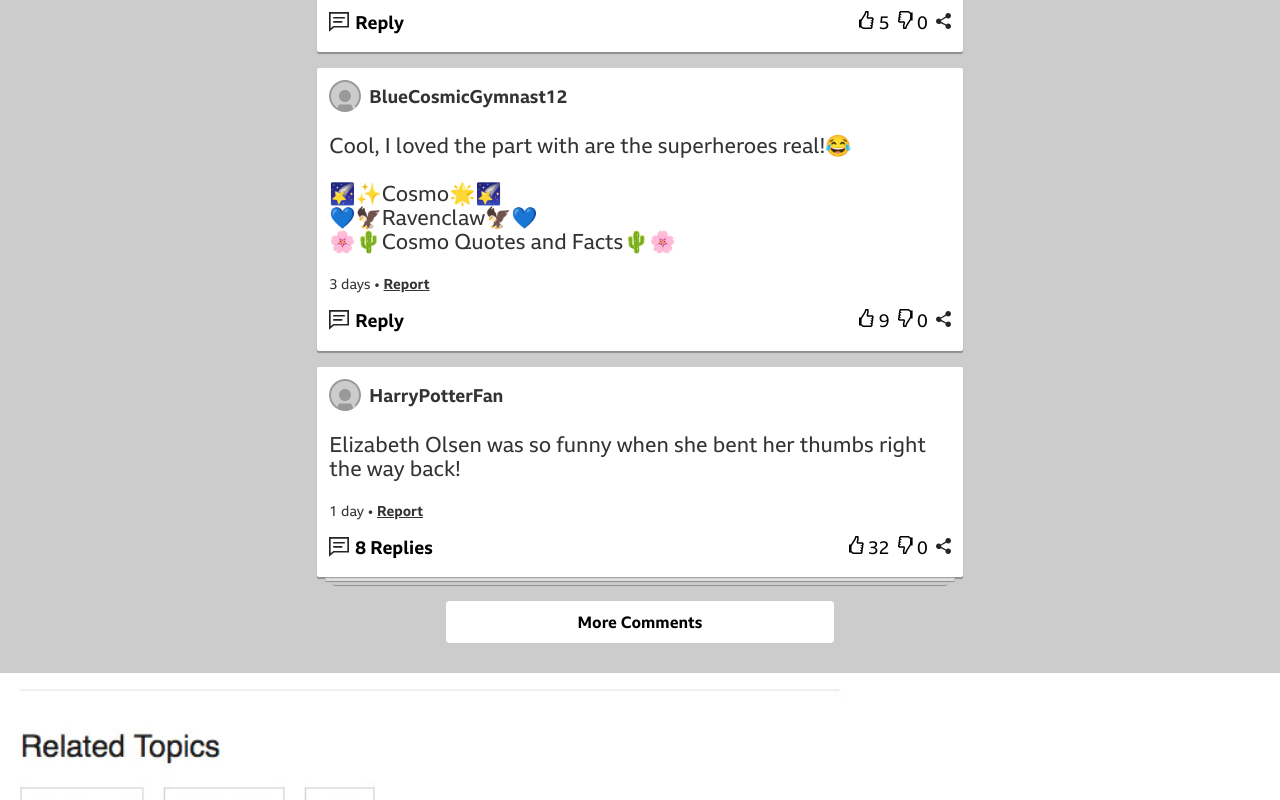
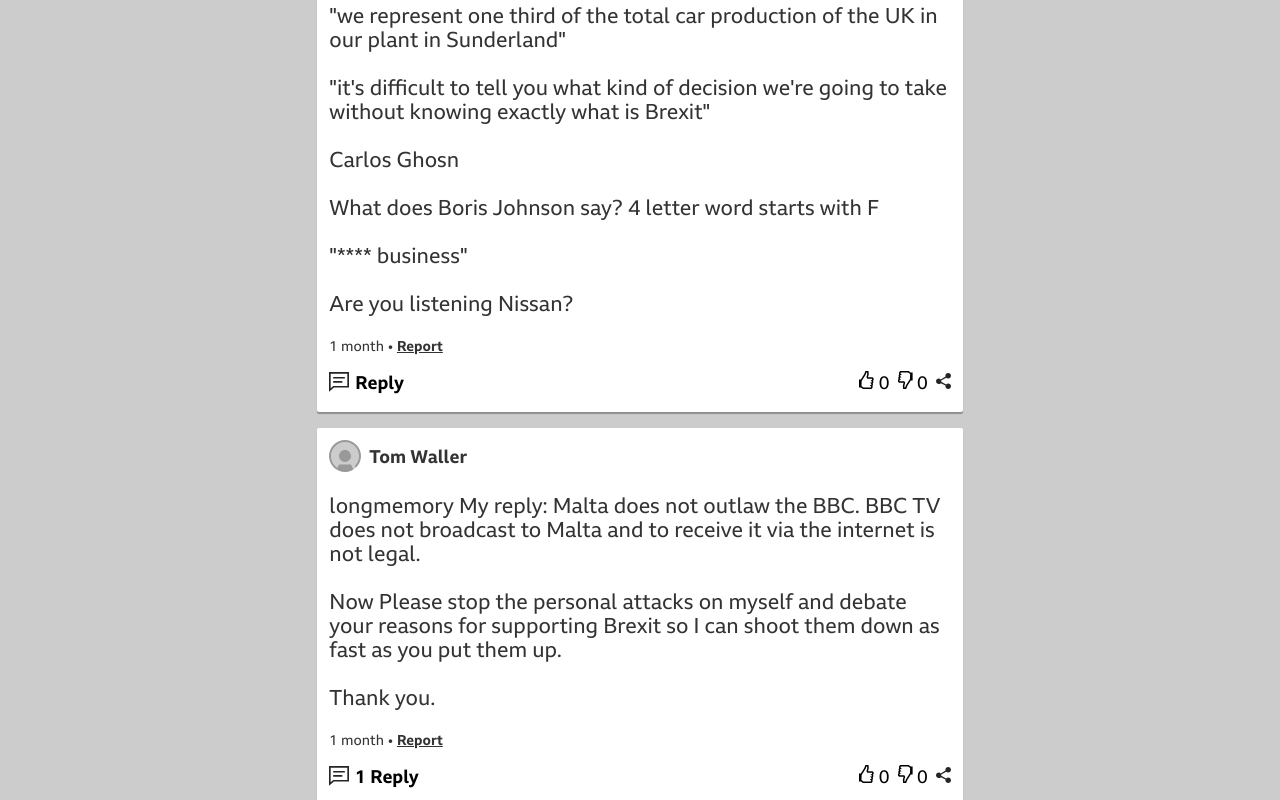
Before and after one commit to simonsinclair/comments-prototype, a Vue app: page / in a window 1280 px wide. Shown: the part 6400-7200 px from the top of the page. Built offline with nearby package versions, Linux system fonts and the light colour scheme.

Commit message:
Update Core comments data

```diff
--- a/src/comments-core.js
+++ b/src/comments-core.js
@@ -1,22 +1,25 @@
+/* eslint quotes: ["error", "single", { "allowTemplateLiterals": true }] */
 module.exports = {
   title: 'Comments',
   comments: [
     {
       id: 1,
-      displayName: 'AprilShowers13',
-      commentText: 'can\'t wait for the next avengers to come out!!!!',
+      displayName: 'british patriot',
+      commentText: `We don't need cars or planes or employees or tax revenue or jobs.
+
+( I've got 500 Unicorn eggs. Up West they'll charge you £1m each, I can let you have them for a 'pony' a piece or 5 for a 'monkey'...guaranteed to turn base metal into pure gold..cash only......................eggs may be gold painted duck eggs, buyer beware, only for holders of Blue Passports..it's the will of the people, innit)`,
       // new Date(year, monthIndex [, day [, hours [, minutes [, seconds [, milliseconds]]]]]);
       // The argument monthIndex is 0-based. This means that January = 0 and December = 11.
       timestamp: new Date(2018, 4, 17, 17, 2),
-      numUpVotes: 2,
+      numUpVotes: 1,
       numDownVotes: 0,
       // displayName, replyText, timestamp, numUpVotes, numDownVotes,
       replies: [],
     },
     {
       id: 2,
-      displayName: 'U17035666',
-      commentText: 'i love the Avengers',
+      displayName: 'notory',
+      commentText: 'Gosh exploding gammon ! Doesn\'t bear thinking about !',
       timestamp: new Date(2018, 4, 21, 17, 2),
       numUpVotes: 1,
       numDownVotes: 0,
@@ -24,283 +27,253 @@
     },
     {
       id: 3,
-      displayName: 'OrangeSummerySeal',
-      commentText: 'Oh Tom Holland wasn\'t there\n\nDoes anyone know Tom Holland?',
+      displayName: 'icecoldstevet',
+      commentText: `Although investment is lower at present it is still significant even though Brexit is now happening (repeal of 1972 act taking us out is now law). Lower level of investment could also be due to cyclical and other reasons.
+
+We want to see all business thrive but most of this noise is from large corporations. Also remember out of 26m employed in UK 22m are employed by SME's or the public sector`,
       timestamp: new Date(2018, 4, 22, 9, 2),
       numUpVotes: 6,
       numDownVotes: 0,
       replies: [
         {
           id: 1,
-          displayName: 'DJ_SnowflakeDiva',
-          replyText: 'Yep, Tom Holland (AKA: SpiderMan) is on Infinity War. But so is Chris Evans (AKA: Captain America) and Robert Downey Jr (AKA: Iron Man). So maybe they just were *sadly* busy at the time of the interview 😔\nHope this helps!',
+          displayName: 'Chris B',
+          replyText: `No so. The recently passed Withdrawal Act repeals the 1972 European Communities Act on the day we leave (if we leave) & not before.
+
+If for any reason, we don't leave, then the 1972 act stands.
+
+All that the Withdrawal Act does is to define what happens when we leave. It doesn't make us any more or less likely to leave.`,
           timestamp: new Date(2018, 5, 23, 10, 2),
-          numUpVotes: 21,
+          numUpVotes: 2,
+          numDownVotes: 0,
+        },
+        {
+          id: 2,
+          displayName: 'anotherfakename',
+          replyText: `A researched piece by the BBC would have informed us of the total investment in the car industry, not just from outside, it would also have provided comparisons with other nations. But then it might not have sounded such a disaster and of course might not have linked so readily to the BBC anti brexit agenda. Mind you, I doubt their arts students could even have done the research`,
+          timestamp: new Date(2018, 5, 23, 10, 2),
+          numUpVotes: 0,
+          numDownVotes: 2,
+        },
+      ],
+    },
+    {
+      id: 4,
+      displayName: 'icecoldstevet',
+      commentText: `Although investment is lower at present it is still significant even though Brexit is now happening (repeal of 1972 act taking us out is now law). Lower level of investment could also be due to cyclical and other reasons.
+
+We want to see all business thrive but most of this noise is from large corporations. Also remember out of 26m employed in UK 22m are employed by SME's or the public sector`,
+      timestamp: new Date(2018, 4, 22, 17, 2),
+      numUpVotes: 2,
+      numDownVotes: 0,
+      replies: [],
+    },
+    {
+      id: 5,
+      displayName: 'londonbob',
+      commentText: 'Tick tock tick tock barnier',
+      timestamp: new Date(2018, 4, 22, 17, 2),
+      numUpVotes: 8,
+      numDownVotes: 0,
+      replies: [
+        {
+          id: 1,
+          displayName: 'Chris B',
+          replyText: `This guy can now count to four, albeit without the actual numbers. And he's remembered the name of one of the key figures.
+
+Next time, he might even use a capital letter.`,
+          timestamp: new Date(2018, 5, 23, 10, 2),
+          numUpVotes: 3,
+          numDownVotes: 0,
+        },
+        {
+          id: 2,
+          displayName: 'Petts Wood Dave',
+          replyText: `And when it stops ticking are you quite confident that it’s not going to explode in our faces. I’m certainly not!`,
+          timestamp: new Date(2018, 5, 23, 10, 2),
+          numUpVotes: 1,
+          numDownVotes: 0,
+        },
+      ],
+    },
+    // {
+    //   id: 6,
+    //   displayName: 'londonbob',
+    //   commentText: 'Tick tock tick tock barnier',
+    //   timestamp: new Date(2018, 4, 22, 17, 2),
+    //   numUpVotes: 1,
+    //   numDownVotes: 2,
+    //   replies: [],
+    // },
+    {
+      id: 7,
+      displayName: 'make sense',
+      commentText: `There's always Macron to take over once Merkel falls. Oh wait! He's busy building a private swimming pool and buying crockery!`,
+      timestamp: new Date(2018, 4, 22, 17, 2),
+      numUpVotes: 1,
+      numDownVotes: 2,
+      replies: [],
+    },
+    {
+      id: 8,
+      displayName: 'EddieEagle',
+      commentText: `We are ending up with a soft Brexit. And the Quitters only have themselves to blame for this by failing to deliver the promised benefits. Not the EU’s fault, migrants or Remain supporters, it’s the lying Quitters, Tories and UKIP bigots’ fault for believing in their own lies. Bye bye cliff edge 👋 and welcome to what’s best for Britain 🇬🇧`,
+      timestamp: new Date(2018, 4, 22, 17, 2),
+      numUpVotes: 4,
+      numDownVotes: 3,
+      replies: [
+        {
+          id: 1,
+          displayName: 'anotherfakename',
+          replyText: `Several points. a) We arent out so how can we deliver the benefits of being out. b) May, the government, mps and civil service making a mess of the whole issue are remainers. c) we ended here because those listed in b do not, have not and will never believe in Britain.
+Yes we will end up without leaving, and the UK will suffer from remaining in all the costs and rules as it has for 40 year`,
+          timestamp: new Date(2018, 4, 22, 17, 2),
+          numUpVotes: 0,
+          numDownVotes: 3,
+        },
+      ],
+    },
+    {
+      id: 9,
+      displayName: 'SnowyDay',
+      commentText: `Germany knocked out of the World Cup, Merkel next ? Then the EU ? Better stay in the UK guys, the EU's going down....
+.`,
+      timestamp: new Date(2018, 4, 22, 17, 2),
+      numUpVotes: 3,
+      numDownVotes: 4,
+      replies: [],
+    },
+    {
+      id: 10,
+      displayName: 'longmemory',
+      commentText: `We saw this look of defeat in Stalingrad.`,
+      timestamp: new Date(2018, 4, 22, 17, 2),
+      numUpVotes: 3,
+      numDownVotes: 2,
+      replies: [],
+    },
+    {
+      id: 11,
+      displayName: 'Cap Ferrat',
+      commentText: `Yes indeed, looks like Germany is about to change its political leadership with the coalition disintegrating.
+
+EU has typified arrogance and so no surprise that it has found its elf in such a mess.
+
+Uk was only there as a cash cow.
+
+
+Most Scottish people have now joined the Leave campaign, it’s hardly surprising!!
+
+Euro will fall first closely followed by the EU...
+
+Watch and learn`,
+      timestamp: new Date(2018, 4, 22, 17, 2),
+      numUpVotes: 4,
+      numDownVotes: 3,
+      replies: [],
+    },
+    {
+      id: 12,
+      displayName: 'longmemory',
+      commentText: `Oh well it looks like:
+
+Springtime for Merkel & Germany
+
+:-)`,
+      timestamp: new Date(2018, 4, 22, 17, 2),
+      numUpVotes: 4,
+      numDownVotes: 3,
+      replies: [],
+    },
+    {
+      id: 13,
+      displayName: 'longmemory',
+      commentText: `We saw this look of defeat in Stalingrad.`,
+      timestamp: new Date(2018, 4, 22, 17, 2),
+      numUpVotes: 3,
+      numDownVotes: 2,
+      replies: [],
+    },
+    {
+      id: 14,
+      displayName: 'Tom Waller',
+      commentText: `londonbob You can debate a Clock:
+
+Digital or Analogue
+Battery or Windup
+Roman or plain numbers
+24 or 12 hour
+
+Problem here is that you and longmemory can not debate Brexit. That is the big issue.`,
+      timestamp: new Date(2018, 4, 22, 17, 2),
+      numUpVotes: 1,
+      numDownVotes: 1,
+      replies: [
+        {
+          id: 1,
+          displayName: 'londonbob',
+          replyText: `every one that you have mentioned still goes tick tock.Brexit was a free vote and the result after the clock stopped to count the legal democratic votes from the UK was to leave.`,
+          timestamp: new Date(2018, 4, 22, 17, 2),
+          numUpVotes: 3,
+          numDownVotes: 1,
+        },
+      ],
+    },
+    {
+      id: 15,
+      displayName: 'Tom Waller',
+      commentText: `Where is the pro Brexit debate?
+
+Please inform us how you know more than the people who run the multinational car plants of Europe and inform us all of the error of there ways, as the Government clearly can not at this time.
+
+Q: Can the English Conservative party boil an Egg?
+
+A: Yes but only with the help of the Ulster DUP.`,
+      timestamp: new Date(2018, 4, 22, 17, 2),
+      numUpVotes: 0,
+      numDownVotes: 1,
+      replies: [],
+    },
+    {
+      id: 16,
+      displayName: 'Tom Waller',
+      commentText: `longmemory My reply: Malta does not outlaw the BBC. BBC TV does not broadcast to Malta and to receive it via the internet is not legal.
+
+Now Please stop the personal attacks on myself and debate your reasons for supporting Brexit so I can shoot them down as fast as you put them up.
+
+Thank you.`,
+      timestamp: new Date(2018, 4, 22, 17, 2),
+      numUpVotes: 0,
+      numDownVotes: 0,
+      replies: [
+        {
+          id: 1,
+          displayName: 'londonbob',
+          replyText: `what is the difference between legal and illegal.?`,
+          timestamp: new Date(2018, 4, 22, 17, 2),
+          numUpVotes: 0,
           numDownVotes: 0,
         },
       ],
     },
     {
-      id: 4,
-      displayName: 'U17011742',
-      commentText: 'matter eater lad whaaaaat',
+      id: 17,
+      displayName: 'Usun Dem',
+      commentText: `"difficult to take a position not knowing what Brexit will look like"
+
+"we represent one third of the total car production of the UK in our plant in Sunderland"
+
+"it's difficult to tell you what kind of decision we're going to take without knowing exactly what is Brexit"
+
+Carlos Ghosn
+
+What does Boris Johnson say? 4 letter word starts with F
+
+"**** business"
+
+Are you listening Nissan?`,
       timestamp: new Date(2018, 4, 22, 17, 2),
-      numUpVotes: 8,
-      numDownVotes: 0,
-      replies: [],
-    },
-    {
-      id: 5,
-      displayName: 'DiamondSnowKitten',
-      commentText: 'I can\'t believe there\'s a superhero that turns into ice cream. Useless superpower...\nBy the way StarstoneViolinChimp yes the guardians of the galaxy are in Infinity War',
-      timestamp: new Date(2018, 4, 22, 17, 2),
-      numUpVotes: 13,
-      numDownVotes: 0,
-      replies: [],
-    },
-    {
-      id: 6,
-      displayName: 'DiamondSnowKitten',
-      commentText: 'I love Marvel and Avengers Infinity War was one of their best movies. Can\'t wait for the sequel and the rest of phase 4',
-      timestamp: new Date(2018, 5, 3, 17, 2),
-      numUpVotes: 24,
-      numDownVotes: 0,
-      replies: [],
-    },
-    {
-      id: 7,
-      displayName: 'SwimmingPengiun',
-      commentText: 'Cool 🙂👍❤️',
-      timestamp: new Date(2018, 5, 15, 9, 2),
-      numUpVotes: 1,
-      numDownVotes: 0,
-      replies: [],
-    },
-    {
-      id: 8,
-      displayName: 'jelly_ferret',
-      commentText: 'Scarlet Witch is my favourite super hero! And 2 of my 3 favourite actors were in this !!',
-      timestamp: new Date(2018, 5, 16, 9, 2),
-      numUpVotes: 10,
-      numDownVotes: 0,
-      replies: [],
-    },
-    {
-      id: 9,
-      displayName: 'redguitar10',
-      commentText: 'I absolutely love all the avengers! So amazing!',
-      timestamp: new Date(2018, 5, 16, 9, 30),
-      numUpVotes: 1,
-      numDownVotes: 0,
-      replies: [],
-    },
-    {
-      id: 10,
-      displayName: 'DancingBluePotato',
-      commentText: 'Aren\'t the Guardians of the Galaxy supposed to be in this film? I\'ve completely forgot lol 😂\nViolin 🎻',
-      timestamp: new Date(2018, 5, 19, 9, 30),
-      numUpVotes: 9,
-      numDownVotes: 0,
-      replies: [],
-    },
-    {
-      id: 11,
-      displayName: 'Unicorn22',
-      commentText: 'I absolutely love marvel and all the avengers! 💕 But I’m sad Tom Holland isn\'t there',
-      timestamp: new Date(2018, 5, 20, 17, 30),
-      numUpVotes: 8,
-      numDownVotes: 0,
-      replies: [
-        {
-          id: 1,
-          displayName: 'DJ_SnowflakeDiva',
-          replyText: 'I agree *crying on the inside* 😂\n\n👑❄🔥🎶 DJ Ash 🎶🔥❄👑\n😎🐍👑 #SlytherinQueen 👑🐍😎\n👻🎉😱🎆BP\'sOctoberFoTM2017🎆😱🎉👻',
-          timestamp: new Date(2018, 5, 20, 17, 31),
-          numUpVotes: 4,
-          numDownVotes: 0,
-        },
-        {
-          id: 2,
-          displayName: 'DCcomical',
-          replyText: 'Who even is Tom Holland?',
-          timestamp: new Date(2018, 5, 21, 17, 35),
-          numUpVotes: 0,
-          numDownVotes: 0,
-        },
-        {
-          id: 3,
-          displayName: 'SpoonHead',
-          replyText: 'I love Tom Holland and sad he\'s not there 😿',
-          timestamp: new Date(2018, 5, 21, 18, 30),
-          numUpVotes: 1,
-          numDownVotes: 0,
-        },
-        {
-          id: 4,
-          displayName: 'Spideysenses09',
-          replyText: 'Tom Holland is Spiderman!!! The best one, he\'s so funny ❤️🕷',
-          timestamp: new Date(2018, 5, 23, 19, 30),
-          numUpVotes: 2,
-          numDownVotes: 0,
-        },
-        {
-          id: 5,
-          displayName: 'Jammyjohnson',
-          replyText: 'Long live Marvel movies, please keep making them',
-          timestamp: new Date(2018, 5, 24, 9, 30),
-          numUpVotes: 36,
-          numDownVotes: 0,
-        },
-        {
-          id: 6,
-          displayName: 'AfricaBambatta',
-          replyText: 'Tom Holland is Mr Magic Web Hands, shazam!',
-          timestamp: new Date(2018, 5, 24, 12, 30),
-          numUpVotes: 5,
-          numDownVotes: 0,
-        },
-        {
-          id: 7,
-          displayName: 'Onethrix_Never',
-          replyText: 'I can\'t wait for Spiderman 2, the new new new Spiderman, not the old old old Spiderman',
-          timestamp: new Date(2018, 5, 25, 8, 30),
-          numUpVotes: 3,
-          numDownVotes: 0,
-        },
-        {
-          id: 8,
-          displayName: 'Shakirarea',
-          replyText: 'I love Marvel and Tom Holland as well 💕',
-          timestamp: new Date(2018, 5, 25, 8, 45),
-          numUpVotes: 22,
-          numDownVotes: 0,
-        },
-        {
-          id: 9,
-          displayName: 'ToomanyDJs',
-          replyText: 'I prefer the pajama version of Spiderman. No fancy costume with electronic hands and stuff',
-          timestamp: new Date(2018, 5, 25, 9, 33),
-          numUpVotes: 17,
-          numDownVotes: 0,
-        },
-      ],
-    },
-    {
-      id: 12,
-      displayName: 'DJ_SnowflakeDiva',
-      commentText: 'Absolutely love this!! I am literally obsessed with the Avengers right now!\n👑❄🔥🎶 DJ Ash 🎶🔥❄👑',
-      timestamp: new Date(2018, 5, 21, 9, 30),
-      numUpVotes: 6,
-      numDownVotes: 0,
-      replies: [],
-    },
-    {
-      id: 13,
-      displayName: 'U16987021',
-      commentText: 'Can\'t wait for Avengers Infinity Wars so cool!!! YAY.',
-      timestamp: new Date(2018, 5, 21, 10, 30),
-      numUpVotes: 21,
-      numDownVotes: 0,
-      replies: [],
-    },
-    {
-      id: 14,
-      displayName: 'BlueVioletMiniBaker',
-      commentText: 'Cool, great!☺\nDiamond 💎',
-      timestamp: new Date(2018, 5, 22, 11, 59),
       numUpVotes: 0,
-      numDownVotes: 0,
-      replies: [],
-    },
-    {
-      id: 15,
-      displayName: 'HarryPotterFan',
-      commentText: 'Elizabeth Olsen was so funny when she bent her thumbs right the way back!',
-      timestamp: new Date(2018, 5, 23, 8, 59),
-      numUpVotes: 32,
-      numDownVotes: 0,
-      replies: [
-        {
-          id: 1,
-          displayName: 'PrincessPeaches',
-          replyText: 'Yeah how do you do that?!!!',
-          timestamp: new Date(2018, 5, 23, 9, 59),
-          numUpVotes: 3,
-          numDownVotes: 0,
-        },
-        {
-          id: 2,
-          displayName: 'CalPeterPan',
-          replyText: 'I can bend my thumbs back too but not as far as Elizabeth Olsen.\n\nIf that was my superpower I wud do it',
-          timestamp: new Date(2018, 5, 23, 10, 30),
-          numUpVotes: 12,
-          numDownVotes: 0,
-        },
-        {
-          id: 3,
-          displayName: 'ScottyHaze',
-          replyText: '🤢 Errrrrrrrrrrrrrrrrrrrrrrrr 🤢',
-          timestamp: new Date(2018, 5, 23, 10, 50),
-          numUpVotes: 6,
-          numDownVotes: 0,
-        },
-        {
-          id: 4,
-          displayName: 'Lordofthetingz',
-          replyText: 'HarryPotterFan its not that interesting',
-          timestamp: new Date(2018, 5, 23, 12, 1),
-          numUpVotes: 0,
-          numDownVotes: 0,
-        },
-        {
-          id: 5,
-          displayName: 'Bellaboop',
-          replyText: 'It looks like it hurts 😅',
-          timestamp: new Date(2018, 5, 23, 17, 30),
-          numUpVotes: 0,
-          numDownVotes: 0,
-        },
-        {
-          id: 6,
-          displayName: 'Pogba08',
-          replyText: 'She should try spinning a basketball on both her thumbs at the same time',
-          timestamp: new Date(2018, 5, 24, 9, 59),
-          numUpVotes: 41,
-          numDownVotes: 0,
-        },
-        {
-          id: 7,
-          displayName: 'HarryPlopper',
-          replyText: 'I think it was Lordofthetingz what\'s not funny about bendy thumbs??? Fun fums!',
-          timestamp: new Date(2018, 5, 25, 8, 59),
-          numUpVotes: 12,
-          numDownVotes: 0,
-        },
-        {
-          id: 8,
-          displayName: 'ManCitytheBest',
-          replyText: 'Imagine if you could bend all your fingers back like that?',
-          timestamp: new Date(2018, 5, 25, 9, 1),
-          numUpVotes: 19,
-          numDownVotes: 0,
-        },
-      ],
-    },
-    {
-      id: 16,
-      displayName: 'BlueCosmicGymnast12',
-      commentText: 'Cool, I loved the part with are the superheroes real!😂\n\n🌠✨Cosmo🌟🌠\n💙🦅Ravenclaw🦅💙\n🌸🌵Cosmo Quotes and Facts🌵🌸',
-      timestamp: new Date(2018, 5, 25, 9, 12),
-      numUpVotes: 9,
-      numDownVotes: 0,
-      replies: [],
-    },
-    {
-      id: 17,
-      displayName: 'PottyAboutPotter',
-      commentText: 'Lol love Doctor Strange he is so awesome',
-      timestamp: new Date(2018, 5, 25, 9, 30),
-      numUpVotes: 5,
       numDownVotes: 0,
       replies: [],
     },
```
